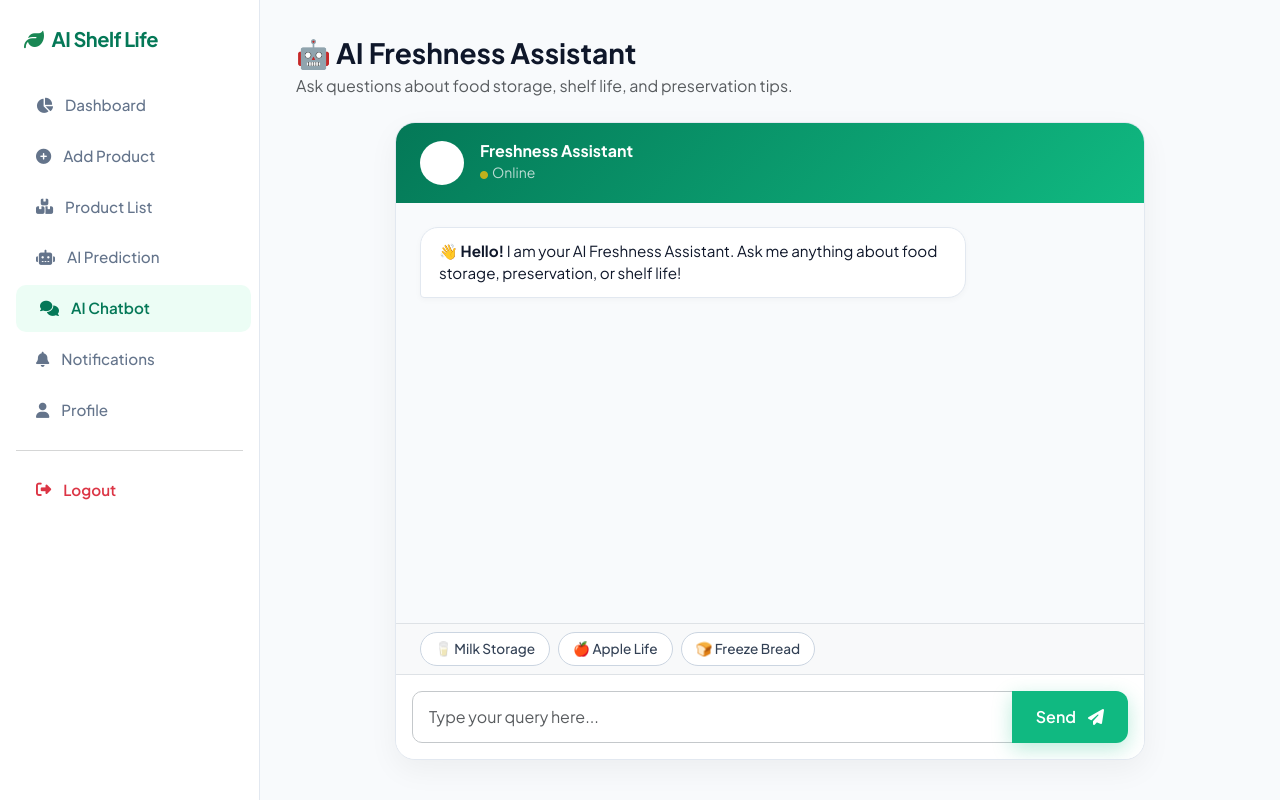
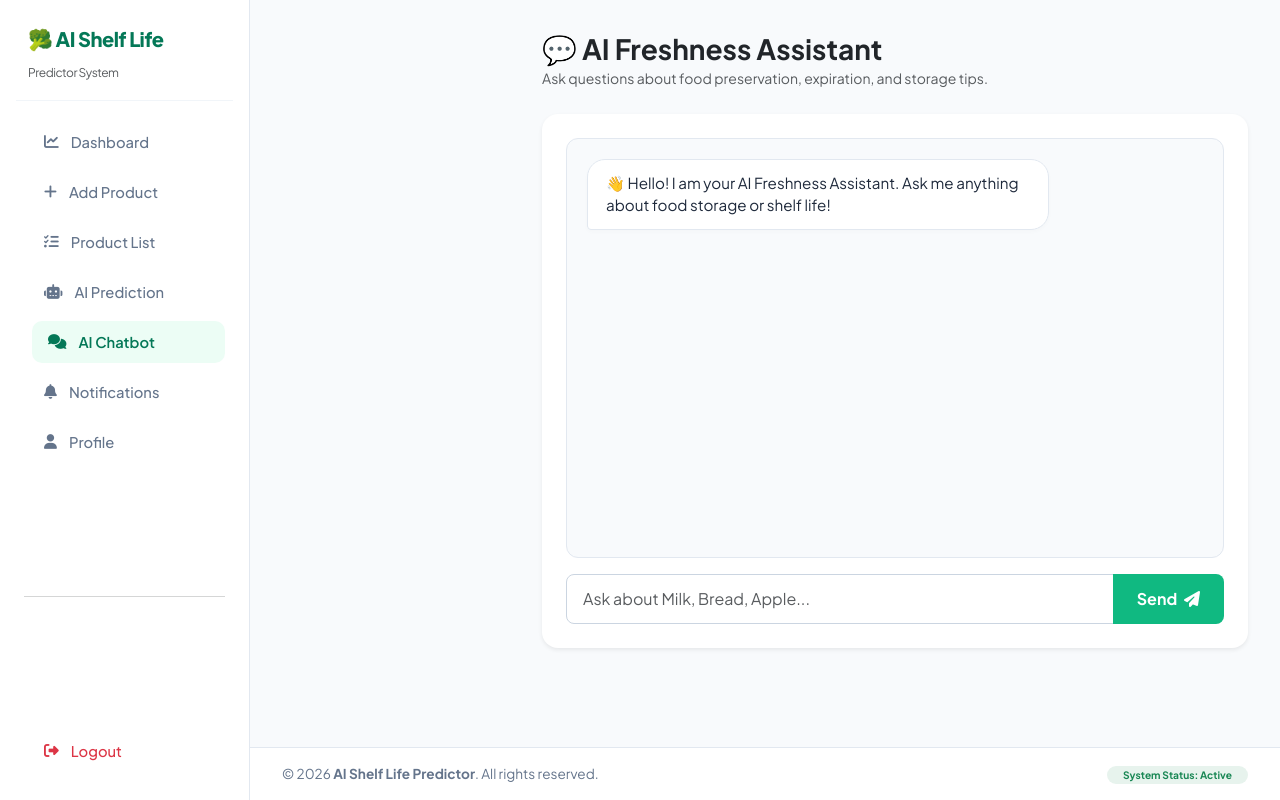
Before and after one commit to vaibhaviyadav2408-collab/-shelf-life-predictor, a Flask app: page /chatbot in a window 1280 px wide. Run offline with Flask 3, Linux system fonts and the light colour scheme.

Commit message:
Refactor chatbot HTML for improved UI and functionality
Updated the chatbot HTML structure and styles, enhancing the user interface and experience.

```diff
--- a/templates/chatbot.html
+++ b/templates/chatbot.html
@@ -3,44 +3,101 @@
 <head>
     <meta charset="UTF-8">
     <meta name="viewport" content="width=device-width, initial-scale=1.0">
-    <title>AI Assistant - AI Shelf Life</title>
-    <!-- Google Fonts & Font Awesome Icons -->
-    <link href="https://fonts.googleapis.com/css2?family=Plus+Jakarta+Sans:wght@400;500;600;700&display=swap" rel="stylesheet">
-    <link href="https://cdnjs.cloudflare.com/ajax/libs/font-awesome/6.4.0/css/all.min.css" rel="stylesheet">
+    <title>AI Chatbot - AI Shelf Life Predictor</title>
     <!-- Bootstrap 5 CSS -->
     <link href="https://cdn.jsdelivr.net/npm/bootstrap@5.3.0/dist/css/bootstrap.min.css" rel="stylesheet">
+    <!-- FontAwesome Icons CDN -->
+    <link rel="stylesheet" href="https://cdnjs.cloudflare.com/ajax/libs/font-awesome/6.4.0/css/all.min.css">
+    <!-- Google Fonts -->
+    <link href="https://fonts.googleapis.com/css2?family=Plus+Jakarta+Sans:wght@400;500;600;700;800&display=swap" rel="stylesheet">
     <!-- Custom CSS -->
-    <link rel="stylesheet" href="{{ url_for('static', filename='style.css') }}">
+    <link rel="stylesheet" href="{{ url_for('static', filename='style.css') }}?v=4.0">
     <style>
+        body {
+            background-color: #f8fafc;
+            font-family: 'Plus Jakarta Sans', system-ui, -apple-system, sans-serif;
+            margin: 0;
+            padding: 0;
+        }
+        .dashboard-container {
+            display: flex;
+            min-height: 100vh;
+        }
+        /* Sidebar Styling */
+        .sidebar {
+            width: 250px;
+            height: 100vh;
+            background-color: #ffffff;
+            border-right: 1px solid #e2e8f0;
+            position: fixed;
+            top: 0;
+            left: 0;
+            padding: 24px 16px;
+            z-index: 1000;
+            display: flex;
+            flex-direction: column;
+        }
+        .sidebar-brand {
+            font-weight: 800;
+            font-size: 1.25rem;
+            color: #047857;
+            padding: 0 12px 16px 12px;
+            border-bottom: 1px solid #f1f5f9;
+            margin-bottom: 16px;
+        }
+        .sidebar a {
+            color: #64748b;
+            text-decoration: none;
+            display: flex;
+            align-items: center;
+            gap: 12px;
+            padding: 10px 16px;
+            margin-bottom: 4px;
+            border-radius: 10px;
+            font-weight: 500;
+            font-size: 0.92rem;
+            transition: all 0.2s ease;
+        }
+        .sidebar a:hover, .sidebar a.active {
+            background-color: #ecfdf5;
+            color: #047857;
+            font-weight: 600;
+        }
+        /* Main Layout */
+        .main-wrapper {
+            margin-left: 250px;
+            width: calc(100% - 250px);
+            display: flex;
+            flex-direction: column;
+            min-height: 100vh;
+        }
+        .main-content {
+            padding: 32px;
+            flex: 1;
+        }
+        /* Chat UI Components */
         .chat-card {
-            border: 1px solid #e2e8f0;
-            border-radius: 20px;
-            box-shadow: 0 10px 30px rgba(0, 0, 0, 0.05);
-            overflow: hidden;
-            background: #ffffff;
-        }
-        .chat-header {
-            background: linear-gradient(135deg, #047857 0%, #10b981 100%);
-            color: #ffffff;
-            padding: 18px 24px;
+            max-width: 800px;
+            margin: 0 auto;
         }
         .chat-box {
             height: 420px;
             overflow-y: auto;
-            padding: 24px;
+            border: 1px solid #e2e8f0;
+            border-radius: 12px;
+            padding: 20px;
             background: #f8fafc;
             display: flex;
             flex-direction: column;
-            gap: 14px;
+            gap: 12px;
         }
         .msg-bubble {
-            max-width: 78%;
+            max-width: 75%;
             padding: 12px 18px;
             border-radius: 18px;
             font-size: 0.95rem;
             line-height: 1.5;
-            word-wrap: break-word;
-            box-shadow: 0 2px 6px rgba(0, 0, 0, 0.03);
+            box-shadow: 0 2px 4px rgba(0, 0, 0, 0.02);
         }
         .user-msg {
             background-color: #10b981;
@@ -50,95 +107,97 @@
         }
         .bot-msg {
             background-color: #ffffff;
-            color: #0f172a;
+            color: #1e293b;
             align-self: flex-start;
+            border: 1px solid #e2e8f0;
             border-bottom-left-radius: 4px;
-            border: 1px solid #e2e8f0;
         }
-        .suggestion-pill {
-            background: #ffffff;
-            border: 1px solid #cbd5e1;
-            color: #334155;
-            border-radius: 20px;
-            padding: 6px 14px;
+        /* Footer */
+        .dashboard-footer {
+            background-color: #ffffff;
+            border-top: 1px solid #e2e8f0;
+            padding: 16px 32px;
+            margin-top: auto;
             font-size: 0.85rem;
-            font-weight: 500;
-            cursor: pointer;
-            transition: all 0.2s ease;
+            color: #64748b;
         }
-        .suggestion-pill:hover {
-            background: #ecfdf5;
-            border-color: #10b981;
-            color: #047857;
+        @media (max-width: 768px) {
+            .sidebar {
+                width: 100%;
+                height: auto;
+                position: relative;
+            }
+            .main-wrapper {
+                margin-left: 0;
+                width: 100%;
+            }
         }
     </style>
 </head>
 <body>
 
+<div class="dashboard-container">
     <!-- Sidebar Navigation -->
     <div class="sidebar">
         <div class="sidebar-brand">
-            <i class="fa-solid fa-leaf text-success me-2"></i>AI Shelf Life
+            🥦 AI Shelf Life <br>
+            <small class="text-muted fw-normal" style="font-size:0.75rem;">Predictor System</small>
         </div>
-        <a href="{{ url_for('dashboard') }}"><i class="fa-solid fa-chart-pie"></i> Dashboard</a>
-        <a href="{{ url_for('add_product') }}"><i class="fa-solid fa-plus-circle"></i> Add Product</a>
-        <a href="{{ url_for('product_list') }}"><i class="fa-solid fa-boxes-stacked"></i> Product List</a>
+        <a href="{{ url_for('dashboard') }}"><i class="fa-solid fa-chart-line"></i> Dashboard</a>
+        <a href="{{ url_for('add_product') }}"><i class="fa-solid fa-plus"></i> Add Product</a>
+        <a href="{{ url_for('product_list') }}"><i class="fa-solid fa-list-check"></i> Product List</a>
         <a href="{{ url_for('ai_prediction') }}"><i class="fa-solid fa-robot"></i> AI Prediction</a>
         <a href="{{ url_for('chatbot') }}" class="active"><i class="fa-solid fa-comments"></i> AI Chatbot</a>
         <a href="{{ url_for('notifications') }}"><i class="fa-solid fa-bell"></i> Notifications</a>
         <a href="{{ url_for('profile') }}"><i class="fa-solid fa-user"></i> Profile</a>
-        <hr class="mx-3 text-muted opacity-25">
-        <a href="{{ url_for('index') }}" class="text-danger fw-semibold"><i class="fa-solid fa-right-from-bracket"></i> Logout</a>
+        <hr class="mx-2 my-auto text-muted">
+        <a href="{{ url_for('index') }}" class="text-danger"><i class="fa-solid fa-right-from-bracket"></i> Logout</a>
     </div>
 
-    <!-- Main Content Area -->
+    <!-- Main Content Wrapper -->
+    <div class="main-wrapper">
         <div class="main-content">
-        <div class="d-flex justify-content-between align-items-center mb-4">
+            <div class="d-flex align-items-center justify-content-between mb-4">
                 <div>
-                <h3 class="fw-bold mb-1">🤖 AI Freshness Assistant</h3>
-                <p class="text-muted mb-0">Ask questions about food storage, shelf life, and preservation tips.</p>
+                    <h3 class="fw-bold m-0 text-dark">💬 AI Freshness Assistant</h3>
+                    <small class="text-muted">Ask questions about food preservation, expiration, and storage tips.</small>
                 </div>
             </div>
 
-        <div class="chat-card mx-auto" style="max-width: 750px;">
-            <!-- Header -->
-            <div class="chat-header d-flex align-items-center gap-3">
-                <div class="bg-white text-success rounded-circle d-flex align-items-center justify-content-center" style="width: 44px; height: 44px;">
-                    <i class="fa-solid fa-bot fa-lg"></i>
-                </div>
-                <div>
-                    <h6 class="fw-bold mb-0">Freshness Assistant</h6>
-                    <small class="text-light opacity-75"><i class="fa-solid fa-circle text-warning fs-6 me-1" style="font-size: 8px !important;"></i>Online</small>
+            <!-- Chat Container Card -->
+            <div class="card border-0 shadow-sm rounded-4 p-4 chat-card bg-white">
+                <div class="chat-box mb-3" id="chatContainer">
+                    <div class="msg-bubble bot-msg">
+                        👋 Hello! I am your AI Freshness Assistant. Ask me anything about food storage or shelf life!
                     </div>
                 </div>
 
-            <!-- Chat Box -->
-            <div class="chat-box" id="chatContainer">
-                <div class="msg-bubble bot-msg">
-                    👋 <strong>Hello!</strong> I am your AI Freshness Assistant. Ask me anything about food storage, preservation, or shelf life!
-                </div>
-            </div>
-
-            <!-- Quick Suggestions -->
-            <div class="px-4 py-2 bg-light border-top d-flex gap-2 flex-wrap">
-                <span class="suggestion-pill" onclick="sendQuickMessage('How to store milk longer?')">🥛 Milk Storage</span>
-                <span class="suggestion-pill" onclick="sendQuickMessage('Shelf life of fresh apples?')">🍎 Apple Life</span>
-                <span class="suggestion-pill" onclick="sendQuickMessage('How to freeze bread?')">🍞 Freeze Bread</span>
-            </div>
-
-            <!-- Input Bar -->
-            <div class="p-3 bg-white border-top">
+                <!-- Input Controls -->
                 <div class="input-group">
-                    <input type="text" id="userInput" class="form-control form-control-lg fs-6 border-secondary-subtle" placeholder="Type your query here..." onkeypress="handleKeyPress(event)">
-                    <button class="btn btn-green px-4 fw-semibold" onclick="sendMessage()">
+                    <input type="text" id="userInput" class="form-control form-control-lg rounded-start-3 fs-6" placeholder="Ask about Milk, Bread, Apple..." onkeypress="handleKeyPress(event)">
+                    <button class="btn btn-success px-4 rounded-end-3 fw-bold" style="background-color: #10b981; border: none;" onclick="sendMessage()">
                         Send <i class="fa-solid fa-paper-plane ms-1"></i>
                     </button>
                 </div>
             </div>
         </div>
+
+        <!-- Shared Footer Section -->
+        <footer class="dashboard-footer text-center text-md-between d-flex flex-column flex-md-row justify-content-between align-items-center gap-2">
+            <div>
+                © 2026 <strong>AI Shelf Life Predictor</strong>. All rights reserved.
+            </div>
+            <div>
+                <span class="badge bg-success bg-opacity-10 text-success rounded-pill px-3 py-1">System Status: Active</span>
+            </div>
+        </footer>
+    </div>
 </div>
 
-    <!-- JavaScript Chat Logic -->
+<!-- Bootstrap JS -->
+<script src="https://cdn.jsdelivr.net/npm/bootstrap@5.3.0/dist/js/bootstrap.bundle.min.js"></script>
+
+<!-- Chat Logic Script -->
 <script>
     async function sendMessage() {
         const input = document.getElementById('userInput');
@@ -147,14 +206,8 @@
 
         const chatContainer = document.getElementById('chatContainer');
 
-            // Show User Message
-            chatContainer.innerHTML += `<div class="msg-bubble user-msg">${escapeHtml(message)}</div>`;
+        chatContainer.innerHTML += `<div class="msg-bubble user-msg">${message}</div>`;
         input.value = '';
-            chatContainer.scrollTop = chatContainer.scrollHeight;
-
-            // Add Typing Indicator
-            const typingId = 'typing-' + Date.now();
-            chatContainer.innerHTML += `<div class="msg-bubble bot-msg text-muted" id="${typingId}"><i class="fa-solid fa-ellipsis fa-bounce me-1"></i> Thinking...</div>`;
         chatContainer.scrollTop = chatContainer.scrollHeight;
 
         try {
@@ -165,31 +218,17 @@
             });
             const data = await response.json();
 
-                // Remove Typing Indicator & Show Reply
-                document.getElementById(typingId).remove();
             chatContainer.innerHTML += `<div class="msg-bubble bot-msg">${data.response}</div>`;
             chatContainer.scrollTop = chatContainer.scrollHeight;
         } catch (err) {
-                document.getElementById(typingId).remove();
-                chatContainer.innerHTML += `<div class="msg-bubble bot-msg text-danger"><i class="fa-solid fa-circle-exclamation me-1"></i> Error connecting to AI Server.</div>`;
+            chatContainer.innerHTML += `<div class="msg-bubble bot-msg text-danger border-danger"><i class="fa-solid fa-triangle-exclamation me-1"></i> Error connecting to AI Server.</div>`;
             chatContainer.scrollTop = chatContainer.scrollHeight;
         }
-        }
-
-        function sendQuickMessage(text) {
-            document.getElementById('userInput').value = text;
-            sendMessage();
     }
 
     function handleKeyPress(e) {
         if (e.key === 'Enter') sendMessage();
     }
-
-        function escapeHtml(text) {
-            const div = document.createElement('div');
-            div.textContent = text;
-            return div.innerHTML;
-        }
 </script>
 </body>
 </html>
```
Lines whose indentation alone changed are shown as unchanged.
